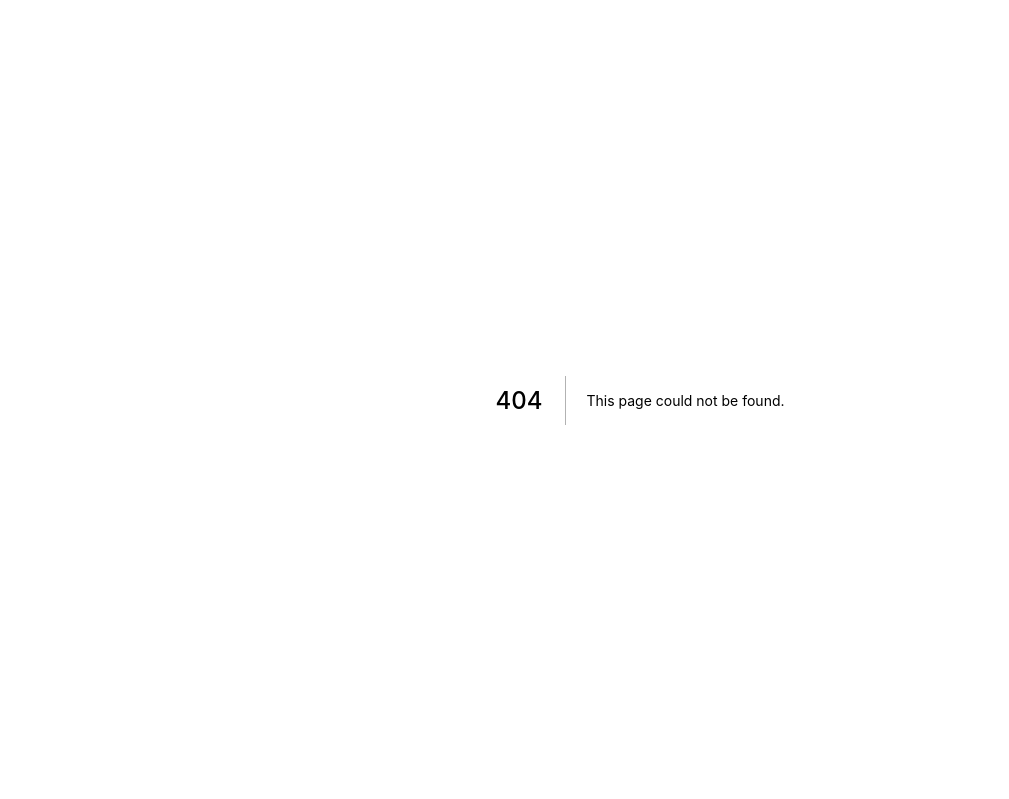
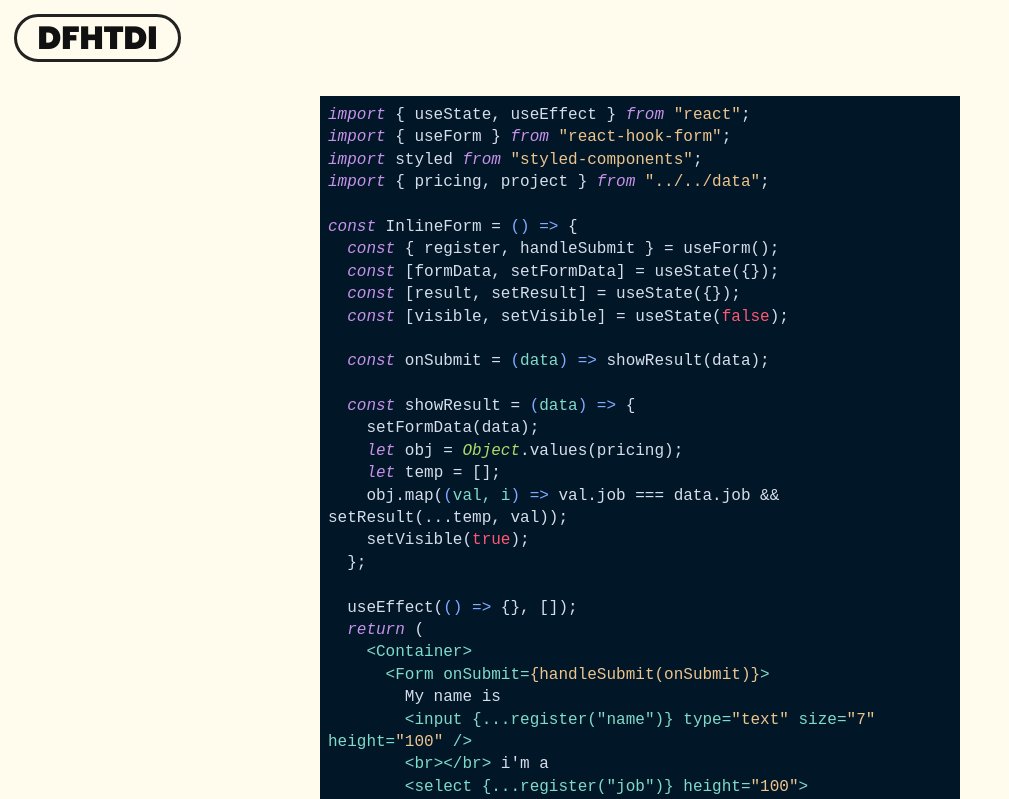
Before and after one commit to devbewill/purple-repo, a Next.js app: page /syntaxHighlighter in a window 1280 px wide. Before the commit this address had no page. Shown: the top 799 px of the page, without its empty margins (0-1009 px from the left). Built offline with nearby package versions, Linux system fonts and the light colour scheme; a web font is replaced by a local one.

Commit message:
codeblock added

```diff
--- a/package.json
+++ b/package.json
@@ -14,6 +14,7 @@
     "react-data-table-component": "^7.5.0",
     "react-dom": "18.0.0",
     "react-hook-form": "^7.31.1",
+    "react-syntax-highlighter": "^15.5.0",
     "styled-components": "^5.3.5"
   },
   "devDependencies": {
--- /dev/null
+++ b/pages/components/syntaxHighLighter/codeblock.js
@@ -0,0 +1,50 @@
+import { useState, useEffect } from "react";
+import SyntaxHighlighter from "react-syntax-highlighter";
+import nightOwl from "react-syntax-highlighter/dist/cjs/styles/hljs/night-owl";
+import styled from "styled-components";
+
+const CodeBlock = ({ items }) => {
+  const [fromFile, setFromFile] = useState("");
+
+  useEffect(() => {
+    const readFromFile = () => {
+      fetch("code.txt")
+        .then((r) => r.text())
+        .then((text) => {
+          setFromFile(text);
+        });
+    };
+    readFromFile();
+  }, []);
+
+  return (
+    <Content>
+      <SyntaxHighlighter
+        language="javascript"
+        className={"syntax-highlighter"}
+        wrapLongLines={true}
+        style={nightOwl}
+        wrapLines={true}
+      >
+        {fromFile}
+      </SyntaxHighlighter>
+    </Content>
+  );
+};
+
+const Content = styled.a`
+  max-width: 50vw;
+  margin: 0 auto;
+  cursor: pointer;
+  height: 100%;
+  display: flex;
+  align-items: center;
+  font-size: 1.1rem;
+
+  .syntax-highlighter {
+    font-size: 1rem;
+    line-height: 1.4;
+  }
+`;
+
+export default CodeBlock;
--- a/pages/data.js
+++ b/pages/data.js
@@ -230,12 +230,11 @@ export const project = [
     picture: "",
   },
   {
-    title: "Bonder",
+    title: "CodeBlock",
     text: "Flokis",
     tag: ["nft", "mint"],
-    description:
-      "Mauris ultrices arcu a orci gravida maximus. Aliquam a dapibus.",
-    link: "http://google.com",
+    description: "Syntax code block from local file.",
+    link: "/syntaxHighlighter",
     location: "Italy",
     date: "2022",
     picture: "",
--- /dev/null
+++ b/pages/syntaxHighlighter.js
@@ -0,0 +1,26 @@
+import Link from "next/link";
+import { useRouter } from "next/router";
+import * as S from "./components/commons";
+import { items } from "./data";
+import CodeBlock from "./components/syntaxHighLighter/codeblock";
+
+function Home() {
+  const router = useRouter();
+  const query = router.query;
+  return (
+    <>
+      <S.Navbar>
+        <Link href="/">
+          <S.Logo>DFHTDI</S.Logo>
+        </Link>
+      </S.Navbar>
+      <S.Container fullwidth style={{ backgroundColor: "#fffcee" }}>
+        <main className="main">
+          <CodeBlock items={items}></CodeBlock>
+        </main>
+      </S.Container>
+    </>
+  );
+}
+
+export default Home;
```
Also changed, not shown: public/code.txt (added), public/temp.txt (added), 2 other files (tests, documents, lock files or other folders).
